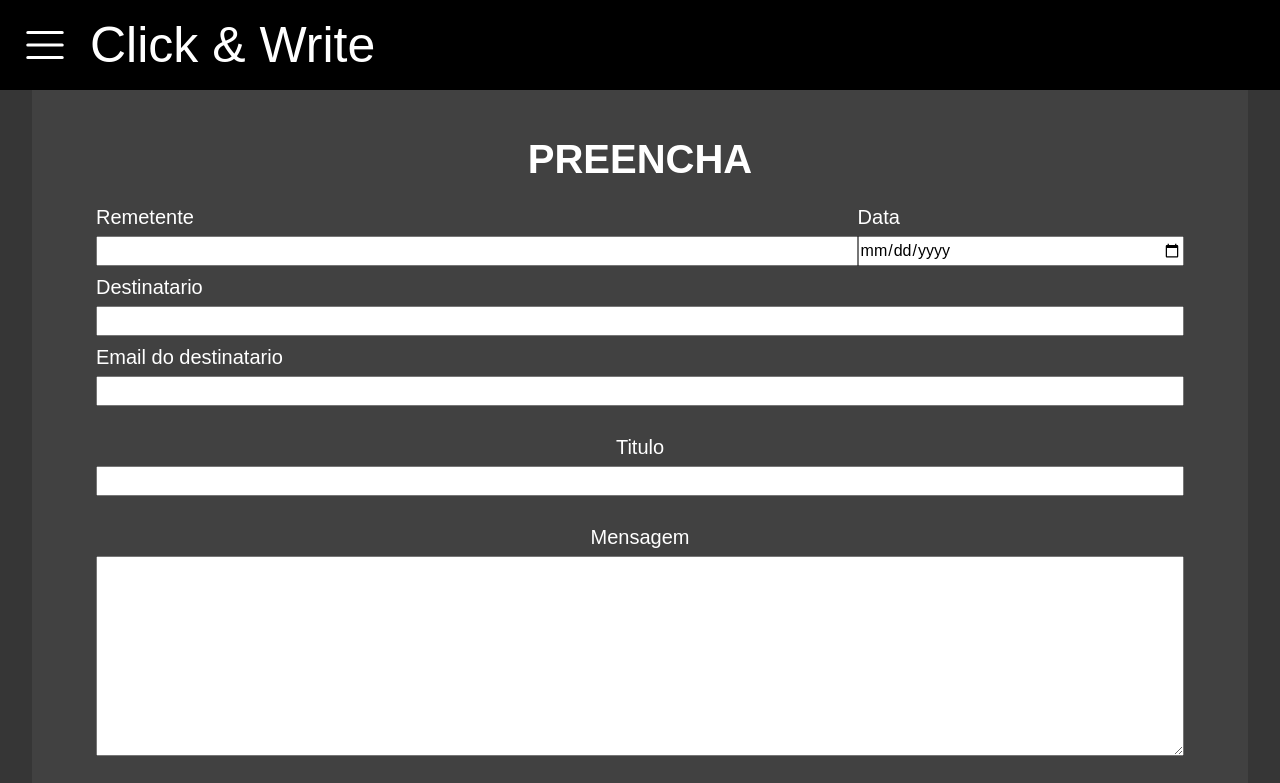
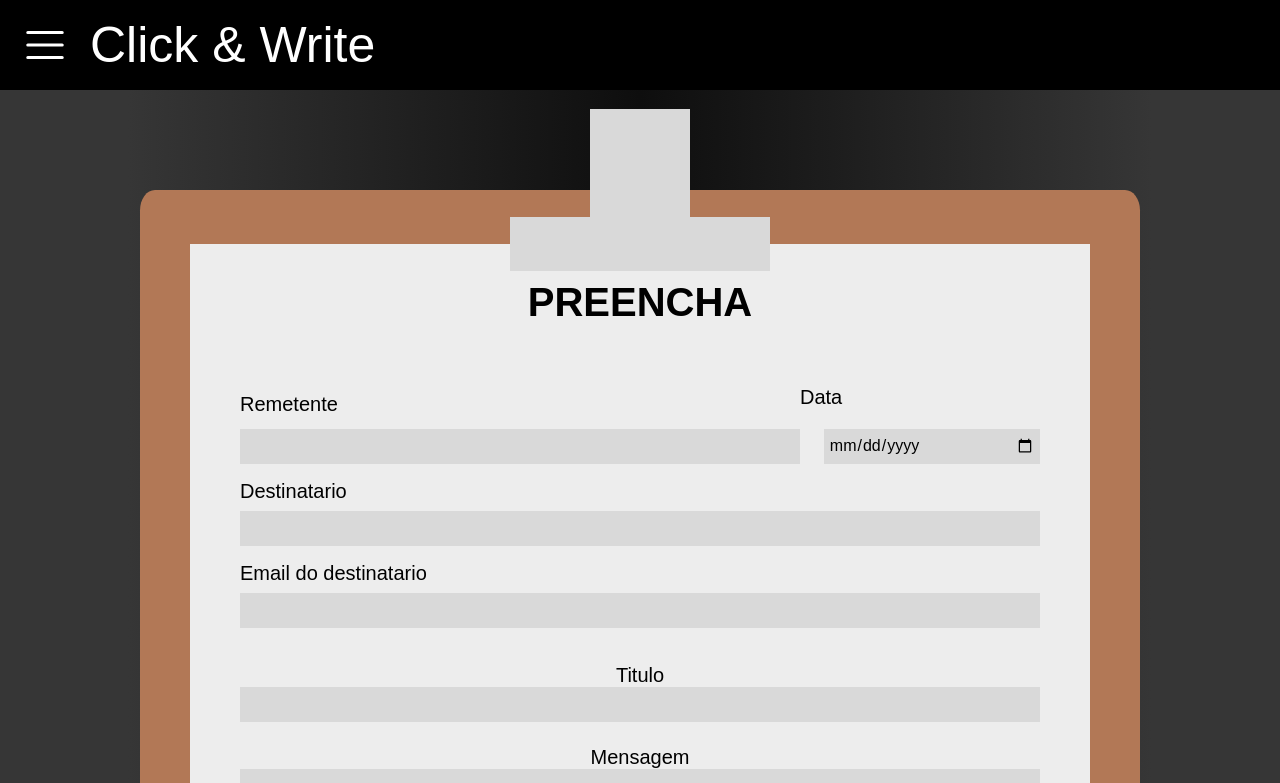
Before and after one commit to BrunoMendesMorais/Click-Write, a plain HTML site: page pages/escrever.html in a window 1280 px wide. Shown: the top 783 px of the page. Drawn offline with Linux system fonts and the light colour scheme; a web font is replaced by a local one.

Commit message:
form em formato de prancheta

```diff
--- a/pages/escrever.html
+++ b/pages/escrever.html
@@ -29,6 +29,13 @@
     </nav>
     <main>
 
+        <section id="prancheta">
+            <div id="suporte">
+                <div id="suporteSuperior"></div>
+                <div id="suporteInferior"></div>
+            </div>
+
+
             <form action="" id="escreverCarta">
                 <h1>PREENCHA</h1>
                 <label id="lbRemetente" for="remetente">Remetente</label>
@@ -38,7 +45,7 @@
                 <label id="lbDestinatario" for="destinatario">Destinatario</label>
                 <input type="text" name="destinatario" id="destinatario">
                 <label id="lbEmail" for="email">Email do destinatario</label>
-            <input  type="email" name="email" id="email">
+                <input type="email" name="email" id="email">
                 <label id="lbTitulo" for="titulo">Titulo</label>
                 <input type="text" name="titulo" id="titulo">
                 <label id="lbMensagem" for="mensagen">Mensagem</label>
@@ -46,6 +53,9 @@
                 <input type="submit" value="Testar">
                 <input type="reset" value="Limpar">
             </form>
+
+
+        </section>
 
         <section id="carta">
             <p id="dataCarta">00/00/00</p>
--- a/style/escrever.css
+++ b/style/escrever.css
@@ -1,30 +1,115 @@
+#prancheta {
+    margin: auto;
+    background-color: #b27856;
+    border-radius: 1.5%;
+    position: relative;
+    top: 100px;
+}
+
+
+#prancheta #suporteSuperior {
+    width: 10%;
+    height: 10%;
+    background-color: #D9D9D9;
+    position: absolute;
+    top: -6%;
+    left: 50%;
+    transform: translateX(-50%);
+}
+
+#prancheta #suporteInferior {
+    width: 26%;
+    height: 4%;
+    background-color: #D9D9D9;
+    position: absolute;
+    top: 2%;
+    left: 50%;
+    transform: translateX(-50%);
+    z-index: 2;
+}
+
+
 form {
     width: 1800px;
-    max-width: 95%;
-    background-color: #414141;
-    margin: auto;
+    height: 90%;
+    max-width: 90%;
+    background-color: #EDEDED;
     padding: 2% 5%;
-    color: white;
+    color: black;
     display: grid;
+    position: absolute;
+    z-index: 1;
+    top: 4%;
+    left: 50%;
+    transform: translateX(-50%);
     grid-template-columns: 70% 30%;
 }
+
+
 
 @media (min-width: 650px) {
     form {
         grid-template-areas: "h1 h1" "lbRe lbDa" "re da" "lbDe lbDe" "de de" "lbEm lbEm" "em em" "lbTi lbTi" "ti ti" "lbMe lbMe" "me me" "su su" "a a";
-        grid-template-rows: 80px 40px 30px 40px 30px 40px 30px 60px 30px 60px 200px 80px 40px;
+        grid-template-rows: 10% 4% 3% 4% 3% 4% 3% 5% 3% 4% 46% 5% 5%;
     }
+
+    #data {
+        margin-left: 10%;
+    }
+
+    #prancheta {
+        aspect-ratio: 100 / 135;
+        width: 1000px;
+        max-width: 95%;
+        margin: auto;
+        min-width: 650px;
+    }
+
+    input[type="submit"] {
+
+        height: 70%;
+
+    }
+
+    input[type="reset"] {
+        height: 70%;
+    }
+
 }
 
 @media (max-width: 650px) {
+
     form {
         grid-template-areas: "h1 h1" "lbRe lbRe" "re re" "lbDa lbDa" "da da" "lbDe lbDe" "de de" "lbEm lbEm" "em em" "lbTi lbTi" "ti ti" "lbMe lbMe" "me me" "su su" "a a";
         grid-template-rows: 80px 40px 30px 40px 30px 40px 30px 40px 30px 60px 30px 60px 200px 80px 40px;
     }
+
+    #prancheta {
+        height: 1000px;
+        width: 650px;
+        max-width: 120vw;
+        position: relative;
+        left: 50%;
+        transform: translateX(-50%);
+    }
+
+    main {
+        overflow-x: hidden;
+    }
+
+    input[type="submit"] {
+        height: 40px;
+    }
+
+    input[type="reset"] {
+        height: 40px;
+    }
+
 }
 
 form>h1 {
     grid-area: h1;
+    font-size: 2em;
 }
 
 #lbRemetente {
@@ -63,8 +148,9 @@ form>h1 {
 
 #lbTitulo {
     grid-area: lbTi;
-    text-align: center;
-    margin-top: 30px;
+    display: flex;
+    align-items: end;
+    justify-content: center;
 }
 
 #titulo {
@@ -73,54 +159,55 @@ form>h1 {
 
 #lbMensagem {
     grid-area: lbMe;
-    text-align: center;
-    margin-top: 30px;
+    display: flex;
+    align-items: end;
+    justify-content: center;
 }
 
 #mensagem {
     grid-area: me;
+    padding: 2%;
 }
 
 input[type="submit"] {
     grid-area: su;
-    margin-top: 40px;
     width: 50%;
-    height: 40px;
-    margin: 30px auto;
+    background-color: #BBBBBB;
+    margin: auto;
 }
 
 input[type="reset"] {
     grid-area: a;
     width: 50%;
-    height: 40px;
     margin: auto;
+    background-color: #BBBBBB;
 }
 
 body {
     font-size: 20px;
 }
 
-input {
+input,
+textarea {
     font-size: 0.8em;
+    background-color: #D9D9D9;
+    border: none;
+    outline: none;
+    padding: 0 2% 0 2%;
 }
 
 label {
-    margin-top: 10px;
+    margin-top: 2%;
     display: block;
 }
 
 
-@media (max-width: 767px) {
-    form {
-        width: 90%;
-    }
-}
-
 h1 {
-    color: white;
+    color: black;
     text-align: center;
     margin-top: 2%;
 }
+
 
 
 #carta {
```
Lines whose indentation alone changed are shown as unchanged.
